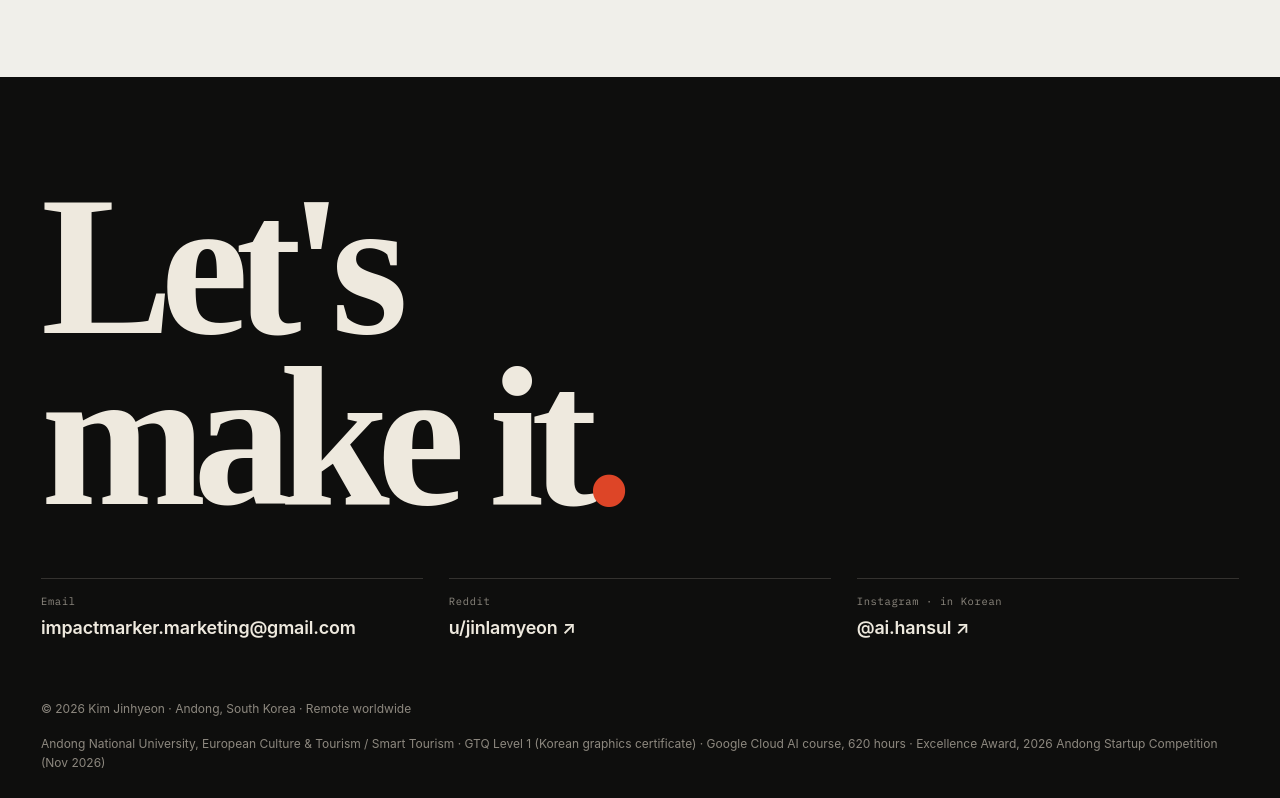
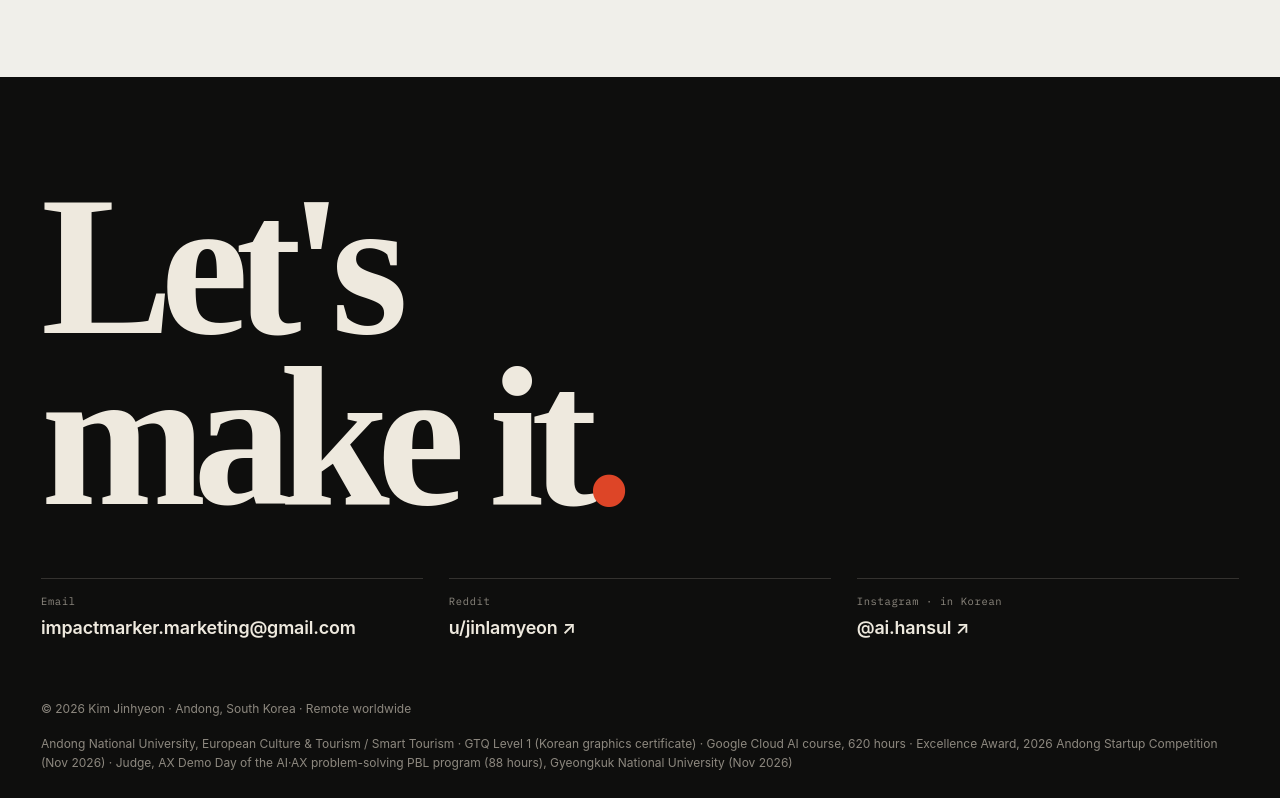
Before and after one commit to jera0520/portfolio, a plain HTML site: page en/index.html in a window 1280 px wide. Shown: the part 6334-7132 px from the top of the page. Drawn offline with Linux system fonts and the light colour scheme; a web font is replaced by a local one.

Commit message:
국립경국대 AI·AX PBL AX Demo Day 심사위원 이력을 한·영 포트폴리오에 넣음
Co-Authored-By: Claude Opus 5.5 <noreply@anthropic.com>

```diff
--- a/en/index.html
+++ b/en/index.html
@@ -398,7 +398,7 @@ body{word-break:normal;overflow-wrap:break-word}
     <a href="https://www.reddit.com/user/jinlamyeon/" target="_blank" rel="noopener"><span>Reddit</span>u/jinlamyeon ↗</a>
     <a href="https://www.instagram.com/ai.hansul/" target="_blank" rel="noopener"><span>Instagram · in Korean</span>@ai.hansul ↗</a>
   </div>
-  <footer><span>© 2026 Kim Jinhyeon · Andong, South Korea · Remote worldwide</span><span>Andong National University, European Culture &amp; Tourism / Smart Tourism · GTQ Level 1 (Korean graphics certificate) · Google Cloud AI course, 620 hours · Excellence Award, 2026 Andong Startup Competition (Nov 2026)</span></footer>
+  <footer><span>© 2026 Kim Jinhyeon · Andong, South Korea · Remote worldwide</span><span>Andong National University, European Culture &amp; Tourism / Smart Tourism · GTQ Level 1 (Korean graphics certificate) · Google Cloud AI course, 620 hours · Excellence Award, 2026 Andong Startup Competition (Nov 2026) · Judge, AX Demo Day of the AI·AX problem-solving PBL program (88 hours), Gyeongkuk National University (Nov 2026)</span></footer>
 </section>
 
 <dialog id="lb"><div class="in" tabindex="-1" autofocus><div class="db"><b id="lbt"></b><span class="dn"><button class="x" id="lbp" type="button">← Prev</button><span class="lbl" id="lbc"></span><button class="x" id="lbn" type="button">Next →</button><button class="x" id="lbx" type="button">Close ✕</button></span></div><div id="lbm"></div><span class="lbl" id="lbs"></span></div></dialog>
```
Also changed, not shown: index.html (+1 -0 lines).
